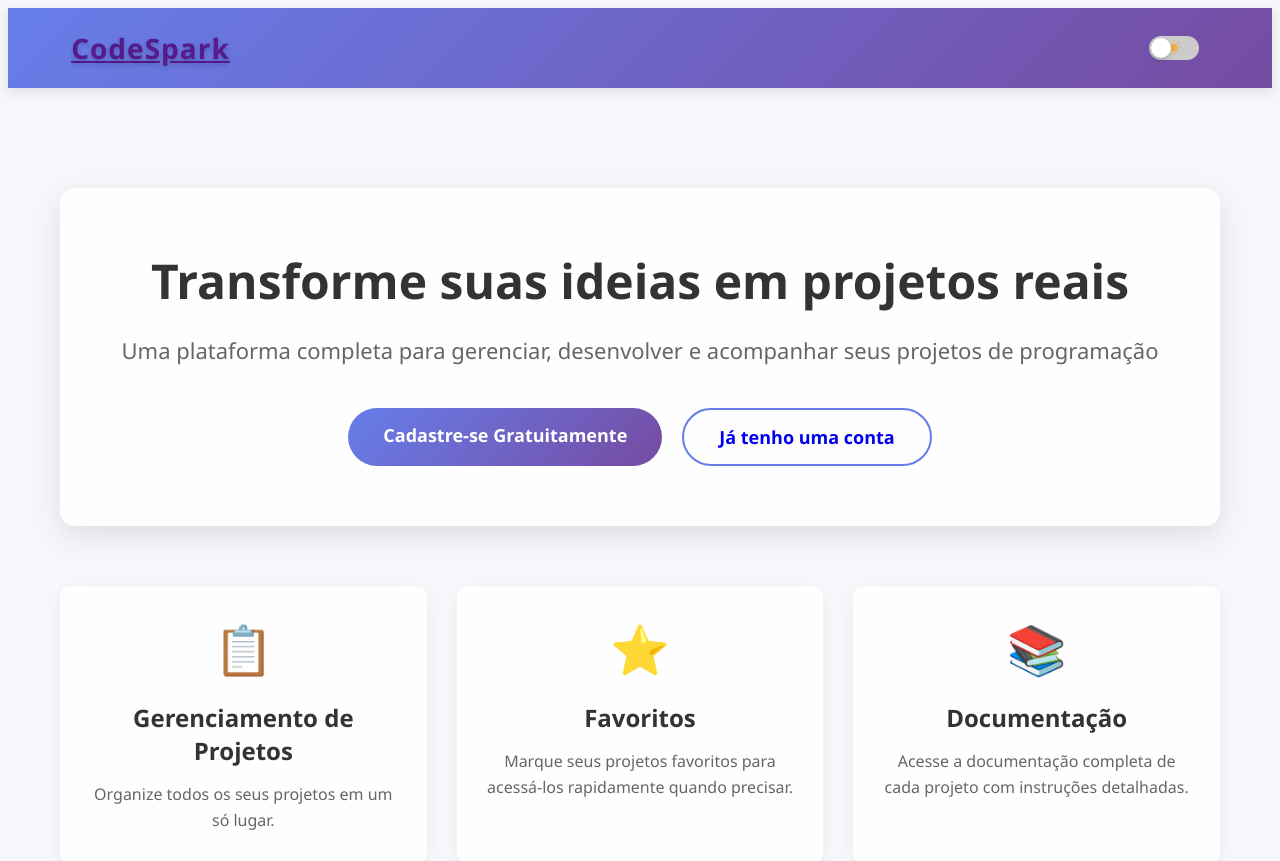
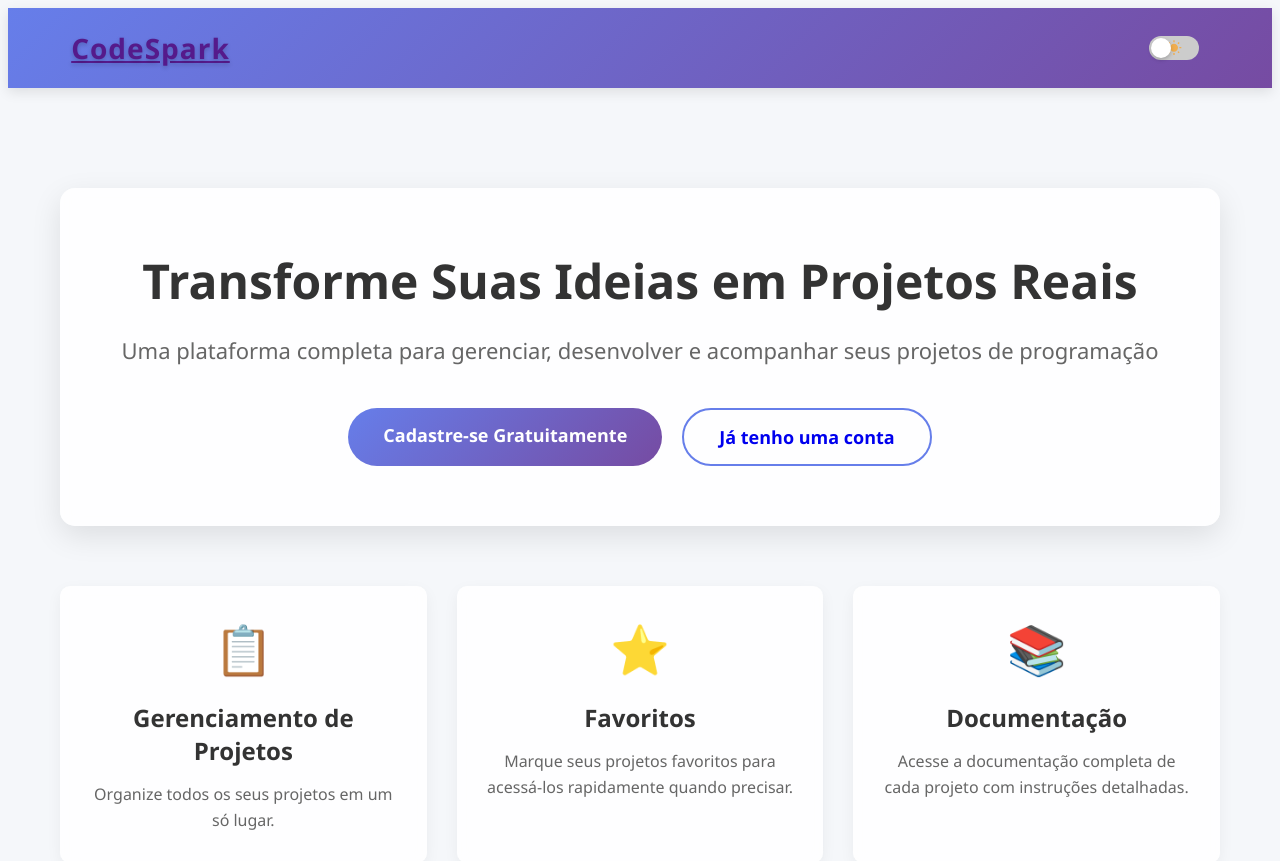
Before and after one commit to Rayoliveir/tcc-ford-enter, an Angular app: page / in a window 1280 px wide. Shown: the top 861 px of the page. Built offline with nearby package versions, Linux system fonts and the light colour scheme.

Commit message:
Atualizar o index.component.html

```diff
--- a/src/app/pages/index/index.component.html
+++ b/src/app/pages/index/index.component.html
@@ -7,7 +7,7 @@
 
 <div class="container">
   <section class="hero">
-    <h1>Transforme suas ideias em projetos reais</h1>
+    <h1>Transforme Suas Ideias em Projetos Reais</h1>
     <p>Uma plataforma completa para gerenciar, desenvolver e acompanhar seus projetos de programação</p>
 
     <div class="cta-buttons">
```
